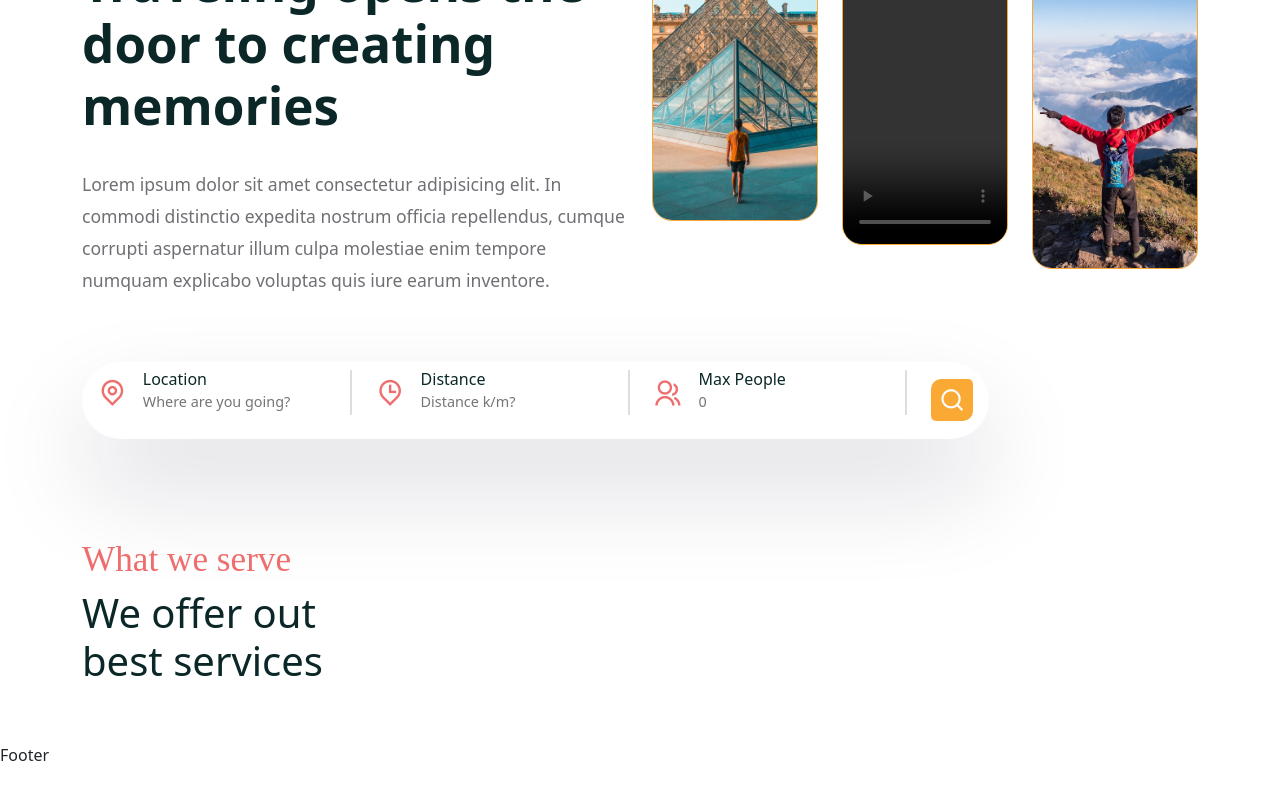
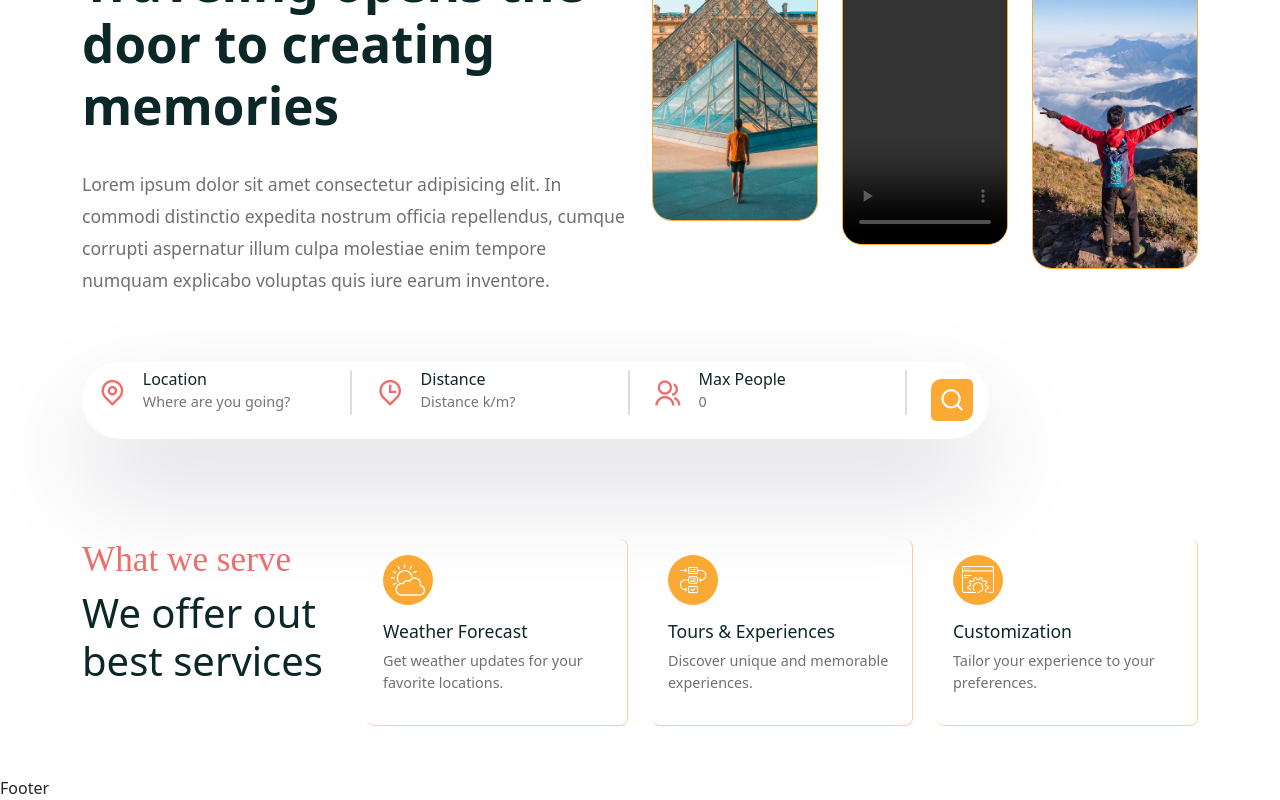
Before and after one commit to b00m3r4ng/MERN-TravelAgency, a React (Create React App) app in the folder tour-management/frontend/: page /home in a window 1280 px wide. Shown: the part 291-1091 px from the top of the page. Before the commit the page ends 1058 px from the top, so only its background shows below. Built offline with nearby package versions, Linux system fonts and the light colour scheme; grey boxes are pictures that could not be loaded; a web font is replaced by a local one.

Commit message:
Added Services Cards

```diff
--- a/tour-management/frontend/src/pages/Home.jsx
+++ b/tour-management/frontend/src/pages/Home.jsx
@@ -8,6 +8,7 @@ import heroVideo from "../assets/images/hero-video.mp4";
 import worldImg from "../assets/images/world.png";
 import Subtitle from "../shared/Subtitle.jsx";
 import SearchBar from "../shared/SearchBar.jsx";
+import ServiceList from "../services/ServiceList.jsx";
 
 const Home = () => {
   return (
@@ -59,6 +60,7 @@ const Home = () => {
               <h5 className="services__subtitle">What we serve</h5>
               <h2 className="services__title">We offer out best services</h2>
             </Col>
+            <ServiceList />
           </Row>
         </Container>
       </section>
--- /dev/null
+++ b/tour-management/frontend/src/services/ServiceCard.jsx
@@ -0,0 +1,18 @@
+import React from "react";
+import "./service-card.css";
+
+const ServiceCard = ({ item }) => {
+  const { imgUrl, title, desc } = item;
+
+  return (
+    <div className="service__item">
+      <div className="service__img">
+        <img src={imgUrl} alt="" />
+      </div>
+      <h5>{title}</h5>
+      <p>{desc}</p>
+    </div>
+  );
+};
+
+export default ServiceCard;
--- /dev/null
+++ b/tour-management/frontend/src/services/ServiceList.jsx
@@ -0,0 +1,39 @@
+import React from "react";
+import ServiceCard from "./ServiceCard.jsx";
+import { Col } from "reactstrap";
+
+import weatherImg from "../assets/images/weather.png";
+import guideImg from "../assets/images/guide.png";
+import customizationImg from "../assets/images/customization.png";
+
+const servicesData = [
+  {
+    imgUrl: weatherImg,
+    title: "Weather Forecast",
+    desc: "Get weather updates for your favorite locations.",
+  },
+  {
+    imgUrl: guideImg,
+    title: "Tours & Experiences",
+    desc: "Discover unique and memorable experiences.",
+  },
+  {
+    imgUrl: customizationImg,
+    title: "Customization",
+    desc: "Tailor your experience to your preferences.",
+  },
+];
+
+const ServiceList = () => {
+  return (
+    <>
+      {servicesData.map((item, index) => (
+        <Col lg="3" key={index}>
+          <ServiceCard item={item} />
+        </Col>
+      ))}
+    </>
+  );
+};
+
+export default ServiceList;
--- /dev/null
+++ b/tour-management/frontend/src/services/service-card.css
@@ -0,0 +1,33 @@
+.service__item {
+  padding: 1rem;
+  border-bottom: 1px solid #faa83586;
+  border-right: 1px solid #faa83586;
+  border-radius: 0.5rem;
+}
+
+.service__img {
+  width: 50px;
+  height: 50px;
+  display: flex;
+  align-items: center;
+  justify-content: center;
+  border-radius: 50px;
+  background: var(--secondary-color);
+  padding: 0.5rem;
+  margin-bottom: 1rem;
+  line-height: 50px;
+}
+
+.service__img img {
+  width: 100%;
+}
+
+.service__item h5 {
+  font-size: 1.1rem;
+  font-weight: 500;
+}
+
+.service__item p {
+  font-size: 0.9rem;
+  color: var(--text-color);
+}
```
